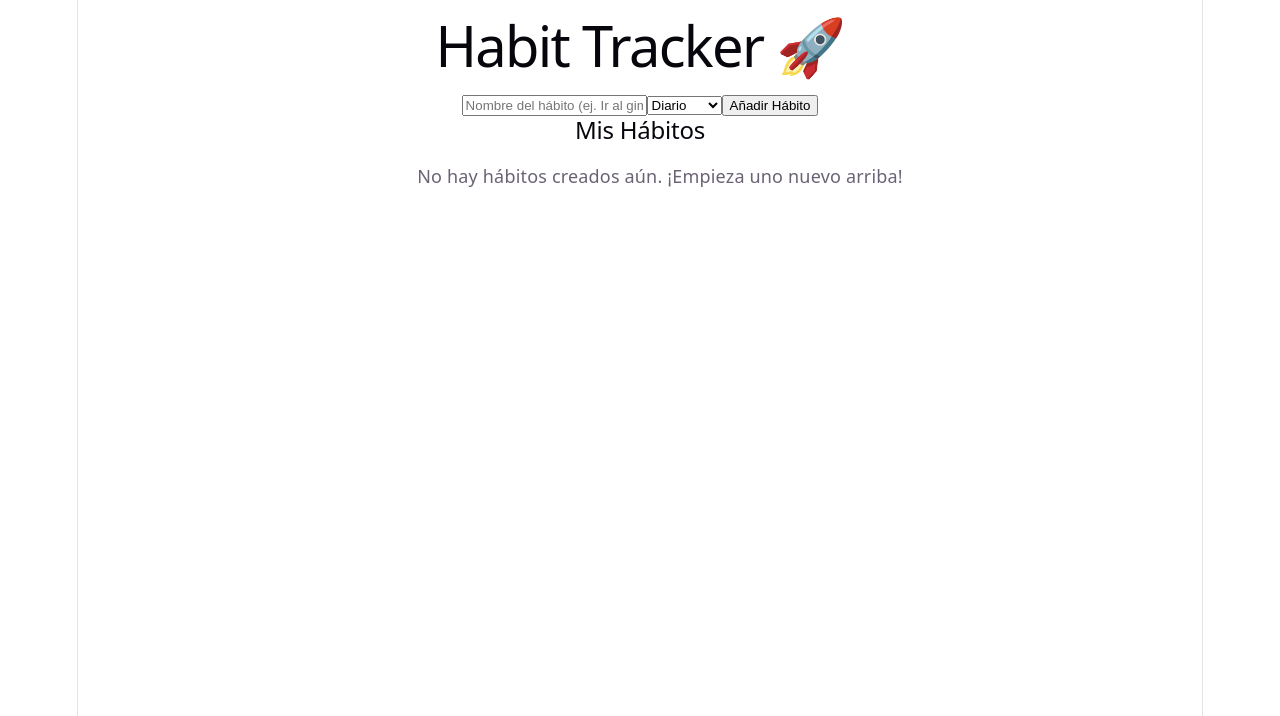
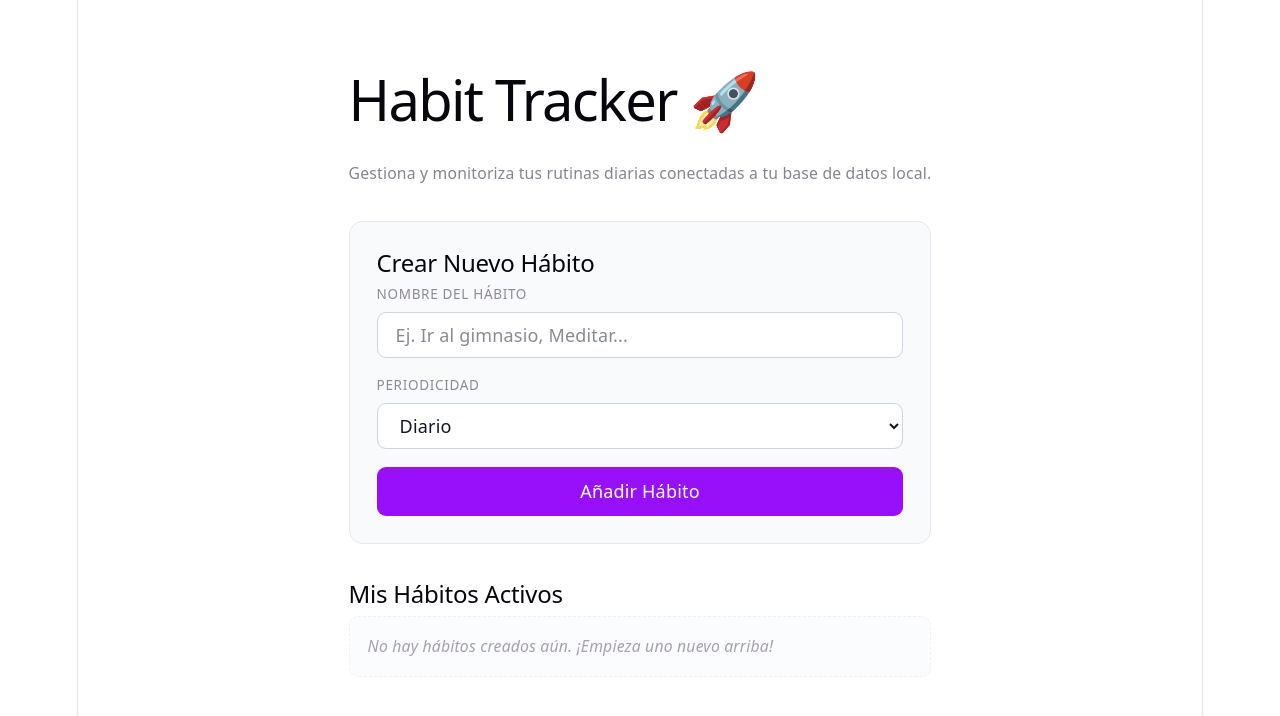
Before and after one commit to M1nguS1/habit-tracker-desktop, a React (Vite) app: page / in a window 1280 px wide. Shown: the top 716 px of the page. Built offline with nearby package versions, Linux system fonts and the light colour scheme.

Commit message:
feat: interfaz de usuario con Tailwind v4 lista y conectada

```diff
--- a/src/App.tsx
+++ b/src/App.tsx
@@ -22,7 +22,7 @@ function App() {
   const [name, setName] = useState('');
   const [periodicity, setPeriodicity] = useState('daily');
 
-  // 2. Cargar las tareas existentes al iniciar la app
+  // 2. Cargar las tareas existentes al iniciar la app desde SQLite
   useEffect(() => {
     async function loadTasks() {
       const existingTasks = await window.api.getTasks();
@@ -46,38 +46,87 @@ function App() {
   };
 
   return (
-    <div className="container">
-      <h1>Habit Tracker 🚀</h1>
+    <div className="p-8 max-w-2xl mx-auto text-left">
+      <header className="mb-8">
+        <h1 className="text-4xl font-bold tracking-tight mb-2 text-slate-900 dark:text-slate-100">
+          Habit Tracker 🚀
+        </h1>
+        <p className="text-sm opacity-80">
+          Gestiona y monitoriza tus rutinas diarias conectadas a tu base de datos local.
+        </p>
+      </header>
 
       {/* Formulario de Creación */}
-      <form onSubmit={handleSubmit} className="task-form">
+      <section className="bg-slate-50 dark:bg-slate-900/50 p-6 rounded-xl border border-slate-200 dark:border-slate-800 mb-8">
+        <h2 className="text-xl font-semibold mb-4 text-slate-900 dark:text-slate-100">
+          Crear Nuevo Hábito
+        </h2>
+        <form onSubmit={handleSubmit} className="space-y-4">
+          <div>
+            <label className="block text-xs font-medium uppercase tracking-wider mb-2 opacity-75">
+              Nombre del hábito
+            </label>
             <input
               type="text"
-          placeholder="Nombre del hábito (ej. Ir al gimnasio)"
+              placeholder="Ej. Ir al gimnasio, Meditar..."
               value={name}
               onChange={(e) => setName(e.target.value)}
+              className="w-full px-4 py-2 rounded-lg border border-slate-300 dark:border-slate-700 bg-white dark:bg-slate-950 text-slate-900 dark:text-slate-100 focus:outline-none focus:ring-2 focus:ring-purple-500"
             />
+          </div>
 
-        <select value={periodicity} onChange={(e) => setPeriodicity(e.target.value)}>
+          <div>
+            <label className="block text-xs font-medium uppercase tracking-wider mb-2 opacity-75">
+              Periodicidad
+            </label>
+            <select
+              value={periodicity}
+              onChange={(e) => setPeriodicity(e.target.value)}
+              className="w-full px-4 py-2 rounded-lg border border-slate-300 dark:border-slate-700 bg-white dark:bg-slate-950 text-slate-900 dark:text-slate-100 focus:outline-none focus:ring-2 focus:ring-purple-500"
+            >
               <option value="daily">Diario</option>
               <option value="weekly">Semanal</option>
               <option value="monthly">Mensual</option>
             </select>
+          </div>
 
-        <button type="submit">Añadir Hábito</button>
+          <button
+            type="submit"
+            className="w-full bg-purple-600 hover:bg-purple-700 text-white font-medium py-2.5 px-4 rounded-lg transition-colors cursor-pointer"
+          >
+            Añadir Hábito
+          </button>
         </form>
+      </section>
 
       {/* Listado de Tareas */}
-      <h2>Mis Hábitos</h2>
-      <ul className="task-list">
+      <section>
+        <h2 className="text-xl font-semibold mb-4 text-slate-900 dark:text-slate-100">
+          Mis Hábitos Activos
+        </h2>
+
+        {tasks.length === 0 ? (
+          <p className="text-sm opacity-60 italic p-4 bg-slate-100/50 dark:bg-slate-900/30 rounded-lg border border-dashed border-slate-200 dark:border-slate-800">
+            No hay hábitos creados aún. ¡Empieza uno nuevo arriba!
+          </p>
+        ) : (
+          <ul className="space-y-2 p-0 list-none">
             {tasks.map((task) => (
-          <li key={task.id} className="task-item">
-            <strong>{task.name}</strong>
-            <span className="badge">{task.periodicity}</span>
+              <li
+                key={task.id}
+                className="flex justify-between items-center p-4 bg-white dark:bg-slate-950 rounded-lg border border-slate-200 dark:border-slate-800 shadow-sm"
+              >
+                <strong className="font-medium text-slate-900 dark:text-slate-100">
+                  {task.name}
+                </strong>
+                <span className="text-xs px-2.5 py-1 rounded-full bg-purple-100 dark:bg-purple-900/30 text-purple-700 dark:text-purple-300 font-medium capitalize">
+                  {task.periodicity}
+                </span>
               </li>
             ))}
-        {tasks.length === 0 && <p className="empty-state">No hay hábitos creados aún. ¡Empieza uno nuevo arriba!</p>}
           </ul>
+        )}
+      </section>
     </div>
   );
 }
--- a/src/index.css
+++ b/src/index.css
@@ -1,3 +1,5 @@
+@import "tailwindcss";
+
 :root {
   --text: #6b6375;
   --text-h: #08060d;
@@ -64,6 +66,8 @@
 
 body {
   margin: 0;
+  /* Evita que el usuario arrastre elementos visuales sin querer en la app de escritorio */
+  user-select: none;
 }
 
 h1,
```
Also changed, not shown: postcss.config.js (added). Lines whose indentation alone changed are shown as unchanged.
